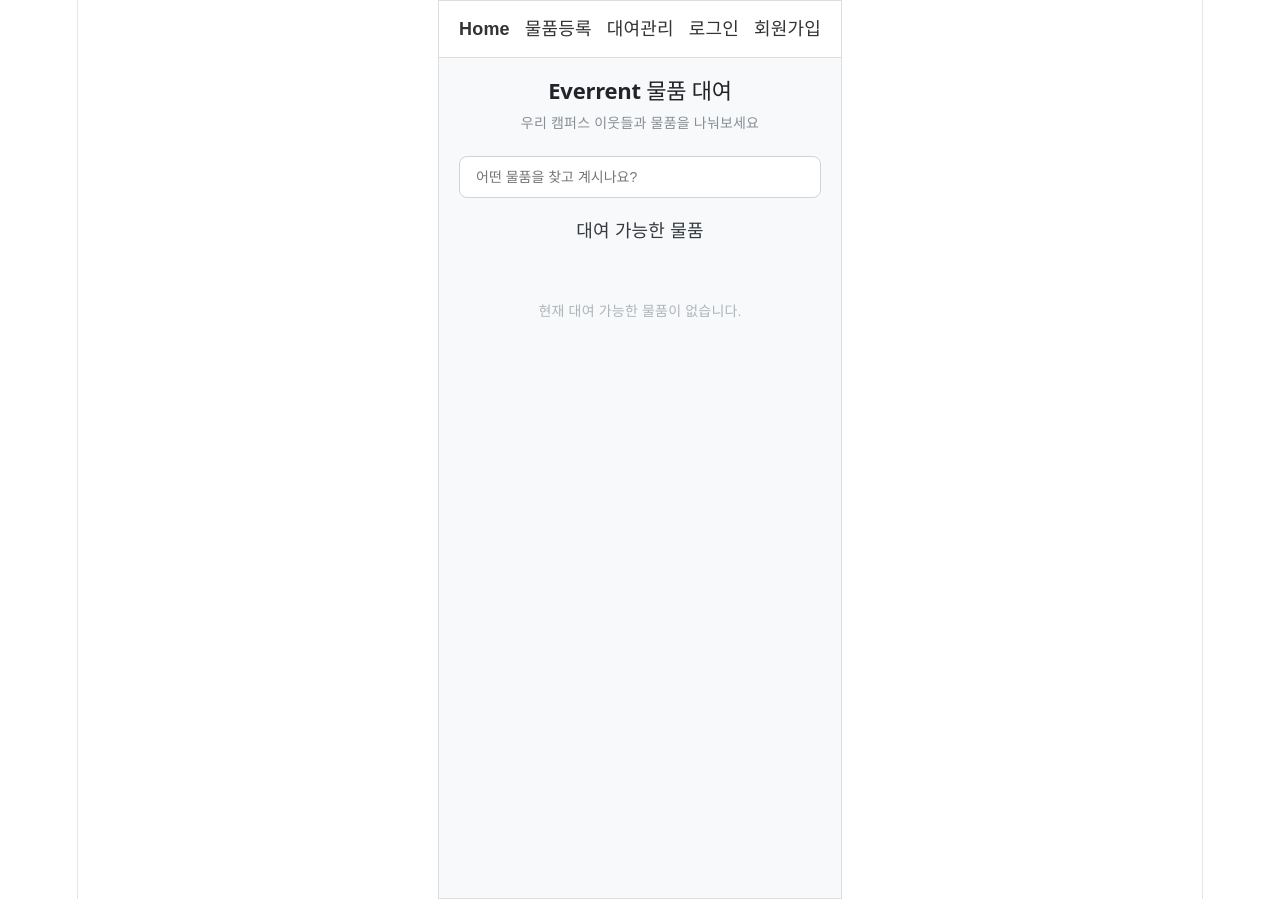
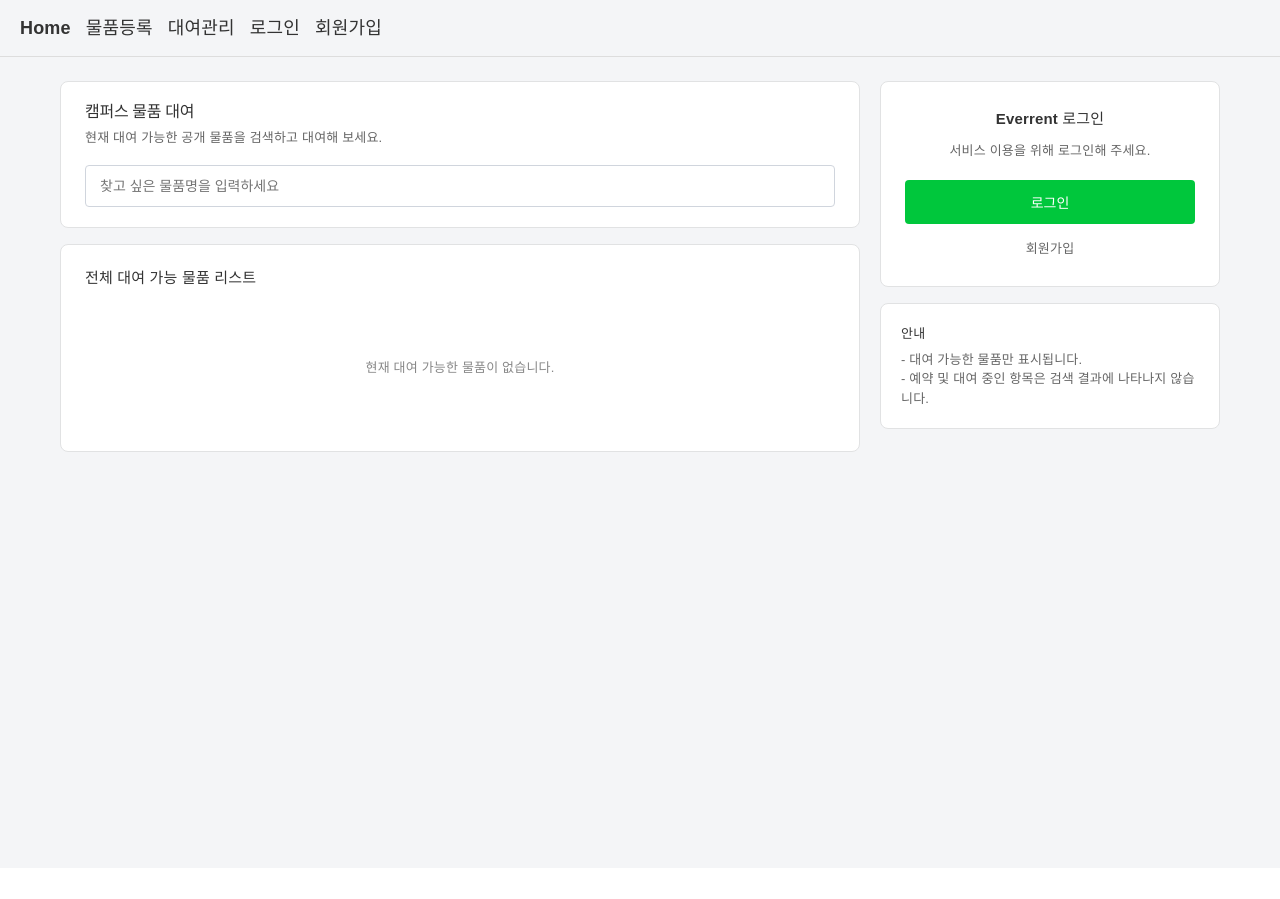
Before and after one commit to adsdasjdash233/frontend-practice, a React (Vite) app: page / in a window 1280 px wide. After the commit the page ends 868 px from the top, so only its background shows below. Built offline with nearby package versions, Linux system fonts and the light colour scheme.

Commit message:
작업물 복구 및 최신 상태 저장 완료

```diff
--- a/src/App.css
+++ b/src/App.css
@@ -1,184 +1,78 @@
-.counter {
-  font-size: 16px;
-  padding: 5px 10px;
-  border-radius: 5px;
-  color: var(--accent);
-  background: var(--accent-bg);
-  border: 2px solid transparent;
-  transition: border-color 0.3s;
-  margin-bottom: 24px;
+:root {
+  --text: #6b6375;
+  --text-h: #08060d;
+  --bg: #fff;
+  --border: #e5e4e7;
+  --code-bg: #f4f3ec;
+  --accent: #aa3bff;
+  --accent-bg: rgba(170, 59, 255, 0.1);
+  --accent-border: rgba(170, 59, 255, 0.5);
+  --social-bg: rgba(244, 243, 236, 0.5);
+  --shadow:
+    rgba(0, 0, 0, 0.1) 0 10px 15px -3px, rgba(0, 0, 0, 0.05) 0 4px 6px -2px;
 
-  &:hover {
-    border-color: var(--accent-border);
-  }
-  &:focus-visible {
-    outline: 2px solid var(--accent);
-    outline-offset: 2px;
+  --sans: system-ui, 'Segoe UI', Roboto, sans-serif;
+  --heading: system-ui, 'Segoe UI', Roboto, sans-serif;
+  --mono: ui-monospace, Consolas, monospace;
+
+  font: 18px/145% var(--sans);
+  letter-spacing: 0.18px;
+  color-scheme: light dark;
+  color: var(--text);
+  background: var(--bg);
+  font-synthesis: none;
+  text-rendering: optimizeLegibility;
+  -webkit-font-smoothing: antialiased;
+  -moz-osx-font-smoothing: grayscale;
+
+  @media (max-width: 1024px) {
+    font-size: 16px;
   }
 }
 
-.hero {
-  position: relative;
-
-  .base,
-  .framework,
-  .vite {
-    inset-inline: 0;
-    margin: 0 auto;
-  }
-
-  .base {
-    width: 170px;
-    position: relative;
-    z-index: 0;
-  }
-
-  .framework,
-  .vite {
-    position: absolute;
-  }
-
-  .framework {
-    z-index: 1;
-    top: 34px;
-    height: 28px;
-    transform: perspective(2000px) rotateZ(300deg) rotateX(44deg) rotateY(39deg)
-      scale(1.4);
-  }
-
-  .vite {
-    z-index: 0;
-    top: 107px;
-    height: 26px;
-    width: auto;
-    transform: perspective(2000px) rotateZ(300deg) rotateX(40deg) rotateY(39deg)
-      scale(0.8);
+@media (prefers-color-scheme: dark) {
+  :root {
+    --text: #9ca3af;
+    --text-h: #f3f4f6;
+    --bg: #16171d;
+    --border: #2e303a;
+    --code-bg: #1f2028;
+    --accent: #c084fc;
+    --accent-bg: rgba(192, 132, 252, 0.15);
+    --accent-border: rgba(192, 132, 252, 0.5);
+    --social-bg: rgba(47, 48, 58, 0.5);
+    --shadow:
+      rgba(0, 0, 0, 0.4) 0 10px 15px -3px, rgba(0, 0, 0, 0.25) 0 4px 6px -2px;
   }
 }
 
-#center {
+body {
+  margin: 0;
+  padding: 0;
+  background-color: #f4f5f7;
+}
+
+/* 화면 전체 폭을 100%로 시원하게 활용하도록 수정된 #root 설정 */
+#root {
+  width: 100%;
+  max-width: 100% !important;
+  margin: 0;
+  padding: 0;
+  text-align: left;
+  min-height: 100svh;
   display: flex;
   flex-direction: column;
-  gap: 25px;
-  place-content: center;
-  place-items: center;
-  flex-grow: 1;
-
-  @media (max-width: 1024px) {
-    padding: 32px 20px 24px;
-    gap: 18px;
-  }
+  box-sizing: border-box;
+  border-inline: none;
 }
 
-#next-steps {
-  display: flex;
-  border-top: 1px solid var(--border);
-  text-align: left;
-
-  & > div {
-    flex: 1 1 0;
-    padding: 32px;
-    @media (max-width: 1024px) {
-      padding: 24px 20px;
-    }
-  }
-
-  .icon {
-    margin-bottom: 16px;
-    width: 22px;
-    height: 22px;
-  }
-
-  @media (max-width: 1024px) {
-    flex-direction: column;
-    text-align: center;
-  }
+h1,
+h2 {
+  font-family: var(--heading);
+  font-weight: 500;
+  color: var(--text-h);
 }
 
-#docs {
-  border-right: 1px solid var(--border);
-
-  @media (max-width: 1024px) {
-    border-right: none;
-    border-bottom: 1px solid var(--border);
-  }
+p {
+  margin: 0;
 }
-
-#next-steps ul {
-  list-style: none;
-  padding: 0;
-  display: flex;
-  gap: 8px;
-  margin: 32px 0 0;
-
-  .logo {
-    height: 18px;
-  }
-
-  a {
-    color: var(--text-h);
-    font-size: 16px;
-    border-radius: 6px;
-    background: var(--social-bg);
-    display: flex;
-    padding: 6px 12px;
-    align-items: center;
-    gap: 8px;
-    text-decoration: none;
-    transition: box-shadow 0.3s;
-
-    &:hover {
-      box-shadow: var(--shadow);
-    }
-    .button-icon {
-      height: 18px;
-      width: 18px;
-    }
-  }
-
-  @media (max-width: 1024px) {
-    margin-top: 20px;
-    flex-wrap: wrap;
-    justify-content: center;
-
-    li {
-      flex: 1 1 calc(50% - 8px);
-    }
-
-    a {
-      width: 100%;
-      justify-content: center;
-      box-sizing: border-box;
-    }
-  }
-}
-
-#spacer {
-  height: 88px;
-  border-top: 1px solid var(--border);
-  @media (max-width: 1024px) {
-    height: 48px;
-  }
-}
-
-.ticks {
-  position: relative;
-  width: 100%;
-
-  &::before,
-  &::after {
-    content: '';
-    position: absolute;
-    top: -4.5px;
-    border: 5px solid transparent;
-  }
-
-  &::before {
-    left: 0;
-    border-left-color: var(--border);
-  }
-  &::after {
-    right: 0;
-    border-right-color: var(--border);
-  }
-}
--- a/src/App.jsx
+++ b/src/App.jsx
@@ -15,7 +15,8 @@ function App() {
 
   return (
     <Router>
-      <div style={{ fontFamily: "sans-serif", maxWidth: "600px", margin: "0 auto", border: "1px solid #ddd", minHeight: "100vh" }}>
+      {/* 600px 제한과 테두리 박스를 제거하고 화면 전체 폭(width: 100%) 사용 */}
+      <div style={{ width: "100%", minHeight: "100vh", backgroundColor: "#f4f5f7", fontFamily: "sans-serif" }}>
         <Navbar isLoggedIn={isLoggedIn} />
 
         <Routes>
--- a/src/index.css
+++ b/src/index.css
@@ -52,14 +52,17 @@
 
 body {
   margin: 0;
+  padding: 0;
+  background-color: #f4f5f7;
 }
 
+/* 화면 전체 폭을 넓게 사용하도록 수정된 #root 설정 */
 #root {
-  width: 1126px;
-  max-width: 100%;
-  margin: 0 auto;
-  text-align: center;
-  border-inline: 1px solid var(--border);
+  width: 100%;
+  max-width: 100% !important;
+  margin: 0;
+  padding: 0;
+  text-align: left;
   min-height: 100svh;
   display: flex;
   flex-direction: column;
@@ -82,6 +85,7 @@ h1 {
     margin: 20px 0;
   }
 }
+
 h2 {
   font-size: 24px;
   line-height: 118%;
@@ -91,6 +95,7 @@ h2 {
     font-size: 20px;
   }
 }
+
 p {
   margin: 0;
 }
--- a/src/pages/Home.jsx
+++ b/src/pages/Home.jsx
@@ -1,10 +1,10 @@
 import { useState, useEffect } from 'react';
-import { useNavigate } from 'react-router-dom';
+import { useNavigate, Link } from 'react-router-dom';
 
 function Home() {
   const navigate = useNavigate();
+  const isLoggedIn = localStorage.getItem("isLoggedIn") === "true";
   const currentUser = localStorage.getItem("currentUser");
-  const isLoggedIn = localStorage.getItem("isLoggedIn") === "true";
 
   const [items, setItems] = useState([]);
   const [searchTerm, setSearchTerm] = useState('');
@@ -16,7 +16,7 @@ function Home() {
 
   const availableItems = items.filter(item => item.status === 'AVAILABLE');
 
-  const searchResults = items.filter(item =>
+  const searchResults = availableItems.filter(item =>
     item.title.toLowerCase().includes(searchTerm.toLowerCase()) ||
     (item.description && item.description.toLowerCase().includes(searchTerm.toLowerCase()))
   );
@@ -45,49 +45,59 @@ function Home() {
 
     setItems(updatedItems);
     localStorage.setItem("items", JSON.stringify(updatedItems));
-    alert("대여 신청(예약)이 완료되었습니다.");
+    alert("대여 신청이 완료되었습니다.");
     navigate("/rental");
   };
 
+  const handleLogout = () => {
+    localStorage.removeItem("isLoggedIn");
+    localStorage.removeItem("currentUser");
+    window.location.reload();
+  };
+
   return (
-    <div style={{ maxWidth: "600px", margin: "0 auto", padding: "20px", fontFamily: "sans-serif", backgroundColor: "#f8f9fa", minHeight: "100vh" }}>
-      {/* 상단 타이틀 */}
-      <div style={{ marginBottom: "20px" }}>
-        <h2 style={{ fontSize: "22px", fontWeight: "bold", color: "#212529", margin: "0 0 6px 0" }}>Everrent 물품 대여</h2>
-        <p style={{ fontSize: "14px", color: "#868e96", margin: 0 }}>우리 캠퍼스 이웃들과 물품을 나눠보세요</p>
-      </div>
+    <div style={{ backgroundColor: "#f4f5f7", minHeight: "calc(100vh - 53px)", fontFamily: "sans-serif", padding: "24px 0 40px 0" }}>
 
-      {/* 검색창 */}
-      <div style={{ marginBottom: "20px" }}>
+      {/* 네이버 스타일 레이아웃: 전체 폭을 적절히 넓게 잡고 좌우 2분할 (좌측: 메인 피드 / 우측: 로그인 위젯) */}
+      <div style={{ width: "100%", maxWidth: "1200px", margin: "0 auto", display: "flex", gap: "20px", padding: "0 20px", boxSizing: "border-box" }}>
+
+        {/* [좌측 영역] 상단 검색 바 + 중단 전체 대여 가능 물품 리스트 */}
+        <div style={{ flex: 1, display: "flex", flexDirection: "column", gap: "16px", minWidth: 0 }}>
+
+          {/* 1. 상단 검색 영역 */}
+          <div style={{ backgroundColor: "#fff", padding: "20px 24px", borderRadius: "8px", border: "1px solid #e1e2e3" }}>
+            <h2 style={{ fontSize: "16px", fontWeight: "bold", color: "#333", margin: "0 0 4px 0" }}>캠퍼스 물품 대여</h2>
+            <p style={{ fontSize: "13px", color: "#666", margin: "0 0 14px 0" }}>현재 대여 가능한 공개 물품을 검색하고 대여해 보세요.</p>
+
             <input
               type="text"
-          placeholder="어떤 물품을 찾고 계시나요?"
+              placeholder="찾고 싶은 물품명을 입력하세요"
               value={searchTerm}
               onChange={(e) => setSearchTerm(e.target.value)}
-          style={{ width: "100%", padding: "12px 16px", border: "1px solid #ced4da", borderRadius: "8px", fontSize: "14px", boxSizing: "border-box", outline: "none", backgroundColor: "#fff" }}
+              style={{ width: "100%", padding: "12px 14px", border: "1px solid #d0d5dd", borderRadius: "4px", fontSize: "14px", boxSizing: "border-box", outline: "none" }}
             />
           </div>
 
-      {/* 검색 결과 분리 영역 */}
+          {/* 검색 결과 영역 (검색어 입력 시에만 노출) */}
           {searchTerm.trim() !== "" && (
-        <div style={{ marginBottom: "25px", padding: "16px", backgroundColor: "#fff", border: "1px solid #e9ecef", borderRadius: "12px", boxShadow: "0 2px 4px rgba(0,0,0,0.02)" }}>
-          <h3 style={{ fontSize: "16px", fontWeight: "bold", margin: "0 0 12px 0", color: "#495057" }}>
+            <div style={{ backgroundColor: "#fff", padding: "20px 24px", borderRadius: "8px", border: "1px solid #e1e2e3" }}>
+              <h3 style={{ fontSize: "14px", fontWeight: "bold", margin: "0 0 12px 0", color: "#333" }}>
                 검색 결과 ({searchResults.length}건)
               </h3>
               {searchResults.length === 0 ? (
-            <p style={{ fontSize: "13px", color: "#adb5bd", margin: 0 }}>검색 결과가 없습니다.</p>
+                <p style={{ fontSize: "13px", color: "#888", margin: 0 }}>검색 결과가 없습니다.</p>
               ) : (
-            <div style={{ display: "flex", flexDirection: "column", gap: "10px" }}>
+                <div style={{ display: "flex", flexDirection: "column", gap: "8px" }}>
                   {searchResults.map(item => (
-                <div key={item.id} style={{ padding: "12px", background: "#f8f9fa", border: "1px solid #e9ecef", borderRadius: "8px", display: "flex", justifyContent: "space-between", alignItems: "center" }}>
+                    <div key={item.id} style={{ padding: "12px 14px", background: "#f8f9fa", border: "1px solid #e5e8eb", borderRadius: "6px", display: "flex", justifyContent: "space-between", alignItems: "center" }}>
                       <div>
-                    <strong style={{ fontSize: "14px", color: "#212529" }}>{item.title}</strong>
-                    <div style={{ fontSize: "12px", color: "#868e96", marginTop: "2px" }}>{Number(item.pricePerDay).toLocaleString()}원/일 · {item.category}</div>
+                        <strong style={{ fontSize: "14px", color: "#333" }}>{item.title}</strong>
+                        <div style={{ fontSize: "12px", color: "#666", marginTop: "2px" }}>{Number(item.pricePerDay).toLocaleString()}원/일 · 카테고리: {item.category}</div>
                       </div>
-                  {item.status === 'AVAILABLE' && item.owner !== currentUser && (
+                      {item.owner !== currentUser && (
                         <button
                           onClick={() => handleRequestRental(item.id)}
-                      style={{ padding: "6px 12px", backgroundColor: "#ff6f0f", color: "white", border: "none", borderRadius: "6px", cursor: "pointer", fontSize: "12px", fontWeight: "bold" }}
+                          style={{ padding: "6px 12px", backgroundColor: "#333", color: "white", border: "none", borderRadius: "4px", cursor: "pointer", fontSize: "12px", fontWeight: "bold" }}
                         >
                           대여신청
                         </button>
@@ -99,47 +109,111 @@ function Home() {
             </div>
           )}
 
-      {/* 대여 가능 물품 목록 */}
-      <div>
-        <h3 style={{ fontSize: "18px", fontWeight: "bold", margin: "0 0 14px 0", color: "#343a40" }}>대여 가능한 물품</h3>
+          {/* 2. 중단: 전체 대여 가능 물품 리스트 */}
+          <div style={{ backgroundColor: "#fff", padding: "20px 24px", borderRadius: "8px", border: "1px solid #e1e2e3" }}>
+            <h3 style={{ fontSize: "15px", fontWeight: "bold", margin: "0 0 14px 0", color: "#333" }}>전체 대여 가능 물품 리스트</h3>
+
             {availableItems.length === 0 ? (
-          <div style={{ textAlign: "center", padding: "40px 0", color: "#adb5bd", fontSize: "14px" }}>
+              <div style={{ textAlign: "center", padding: "50px 0", color: "#888", fontSize: "13px" }}>
                 현재 대여 가능한 물품이 없습니다.
               </div>
             ) : (
-          <div style={{ display: "flex", flexDirection: "column", gap: "14px" }}>
+              <div style={{ display: "flex", flexDirection: "column", gap: "12px" }}>
                 {availableItems.map(item => (
-              <div key={item.id} style={{ padding: "18px", border: "1px solid #e9ecef", borderRadius: "12px", display: "flex", flexDirection: "column", gap: "10px", backgroundColor: "#fff", boxShadow: "0 2px 8px rgba(0,0,0,0.04)" }}>
+                  <div key={item.id} style={{ padding: "16px", border: "1px solid #e5e8eb", borderRadius: "6px", display: "flex", flexDirection: "column", gap: "8px", backgroundColor: "#fff" }}>
                     <div style={{ display: "flex", justifyContent: "space-between", alignItems: "center" }}>
-                  <span style={{ fontSize: "12px", fontWeight: "bold", color: "#ff6f0f", backgroundColor: "#fff4ee", padding: "4px 8px", borderRadius: "4px" }}>
+                      <span style={{ fontSize: "11px", color: "#666", backgroundColor: "#f1f3f5", padding: "2px 6px", borderRadius: "4px" }}>
                         {item.category}
                       </span>
-                  <span style={{ fontSize: "12px", fontWeight: "bold", color: "#2b8a3e" }}>대여 가능</span>
+                      <span style={{ fontSize: "11px", color: "#00c73c", fontWeight: "bold" }}>대여 가능</span>
                     </div>
                     <div>
-                  <h4 style={{ fontSize: "16px", fontWeight: "bold", margin: "0 0 4px 0", color: "#212529" }}>{item.title}</h4>
-                  <p style={{ fontSize: "13px", color: "#868e96", margin: "0 0 8px 0" }}>{item.description}</p>
-                  <div style={{ fontSize: "15px", fontWeight: "bold", color: "#212529" }}>
-                    {Number(item.pricePerDay).toLocaleString()}원 <span style={{ fontSize: "12px", fontWeight: "normal", color: "#868e96" }}>/ 1일</span>
+                      <h4 style={{ fontSize: "15px", fontWeight: "bold", margin: "0 0 4px 0", color: "#333" }}>{item.title}</h4>
+                      <p style={{ fontSize: "13px", color: "#666", margin: "0 0 6px 0" }}>{item.description}</p>
+                      <div style={{ fontSize: "14px", fontWeight: "bold", color: "#333" }}>
+                        {Number(item.pricePerDay).toLocaleString()}원 <span style={{ fontSize: "12px", fontWeight: "normal", color: "#888" }}>/ 1일</span>
                       </div>
                     </div>
-                <div style={{ display: "flex", justifyContent: "space-between", alignItems: "center", borderTop: "1px solid #f1f3f5", paddingTop: "10px", marginTop: "4px" }}>
-                  <span style={{ fontSize: "12px", color: "#adb5bd" }}>등록자: {item.owner}</span>
+                    <div style={{ display: "flex", justifyContent: "space-between", alignItems: "center", borderTop: "1px solid #f1f3f5", paddingTop: "8px", marginTop: "2px" }}>
+                      <span style={{ fontSize: "12px", color: "#888" }}>등록자: {item.owner}</span>
                       {item.owner !== currentUser ? (
                         <button
                           onClick={() => handleRequestRental(item.id)}
-                      style={{ padding: "8px 14px", backgroundColor: "#ff6f0f", color: "white", border: "none", borderRadius: "6px", cursor: "pointer", fontWeight: "bold", fontSize: "13px" }}
+                          style={{ padding: "6px 12px", backgroundColor: "#333", color: "white", border: "none", borderRadius: "4px", cursor: "pointer", fontSize: "12px", fontWeight: "bold" }}
                         >
-                      대여 신청하기
+                          대여 신청
                         </button>
                       ) : (
-                    <span style={{ fontSize: "12px", color: "#adb5bd" }}>내가 올린 물품</span>
+                        <span style={{ fontSize: "12px", color: "#888" }}>내 물품</span>
                       )}
                     </div>
                   </div>
                 ))}
               </div>
             )}
+          </div>
+
+        </div>
+
+        {/* [우측 영역] 로그인 / 내 정보 위젯 (고정 폭 340px) */}
+        <div style={{ width: "340px", display: "flex", flexDirection: "column", gap: "16px", flexShrink: 0 }}>
+
+          {!isLoggedIn ? (
+            <div style={{ backgroundColor: "#fff", padding: "24px", borderRadius: "8px", border: "1px solid #e1e2e3", textAlign: "center" }}>
+              <h3 style={{ fontSize: "15px", fontWeight: "bold", color: "#333", margin: "0 0 6px 0" }}>Everrent 로그인</h3>
+              <p style={{ fontSize: "13px", color: "#666", margin: "0 0 16px 0" }}>서비스 이용을 위해 로그인해 주세요.</p>
+              <button
+                onClick={() => navigate("/login")}
+                style={{ width: "100%", padding: "12px", backgroundColor: "#00c73c", color: "white", border: "none", borderRadius: "4px", fontWeight: "bold", fontSize: "14px", cursor: "pointer", marginBottom: "12px" }}
+              >
+                로그인
+              </button>
+              <div style={{ display: "flex", justifyContent: "center", gap: "10px", fontSize: "13px" }}>
+                <Link to="/signup" style={{ color: "#666", textDecoration: "none" }}>회원가입</Link>
+              </div>
+            </div>
+          ) : (
+            <div style={{ backgroundColor: "#fff", padding: "24px", borderRadius: "8px", border: "1px solid #e1e2e3" }}>
+              <div style={{ display: "flex", alignItems: "center", gap: "12px", marginBottom: "16px", borderBottom: "1px solid #f1f3f5", paddingBottom: "14px" }}>
+                <div style={{ width: "40px", height: "40px", borderRadius: "50%", backgroundColor: "#e5e8eb", color: "#333", display: "flex", alignItems: "center", justifyContent: "center", fontWeight: "bold", fontSize: "15px" }}>
+                  {currentUser ? currentUser.substring(0, 1).toUpperCase() : "U"}
+                </div>
+                <div>
+                  <strong style={{ fontSize: "15px", color: "#333" }}>{currentUser}</strong>님
+                </div>
+              </div>
+
+              <div style={{ display: "flex", flexDirection: "column", gap: "8px" }}>
+                <button
+                  onClick={() => navigate("/mypage")}
+                  style={{ width: "100%", padding: "10px", backgroundColor: "#f8f9fa", color: "#333", border: "1px solid #d0d5dd", borderRadius: "4px", fontSize: "13px", cursor: "pointer", textAlign: "left" }}
+                >
+                  마이페이지
+                </button>
+                <button
+                  onClick={() => navigate("/register")}
+                  style={{ width: "100%", padding: "10px", backgroundColor: "#f8f9fa", color: "#333", border: "1px solid #d0d5dd", borderRadius: "4px", fontSize: "13px", cursor: "pointer", textAlign: "left" }}
+                >
+                  물품 등록
+                </button>
+                <button
+                  onClick={handleLogout}
+                  style={{ width: "100%", padding: "10px", backgroundColor: "#fff", color: "#d9534f", border: "1px solid #d0d5dd", borderRadius: "4px", fontSize: "13px", cursor: "pointer", marginTop: "6px" }}
+                >
+                  로그아웃
+                </button>
+              </div>
+            </div>
+          )}
+
+          <div style={{ backgroundColor: "#fff", padding: "20px", borderRadius: "8px", border: "1px solid #e1e2e3", fontSize: "13px", color: "#666", lineHeight: "1.5" }}>
+            <strong style={{ color: "#333", display: "block", marginBottom: "6px" }}>안내</strong>
+            - 대여 가능한 물품만 표시됩니다.<br />
+            - 예약 및 대여 중인 항목은 검색 결과에 나타나지 않습니다.<br />
+          </div>
+
+        </div>
+
       </div>
     </div>
   );
```
Lines whose indentation alone changed are shown as unchanged.
